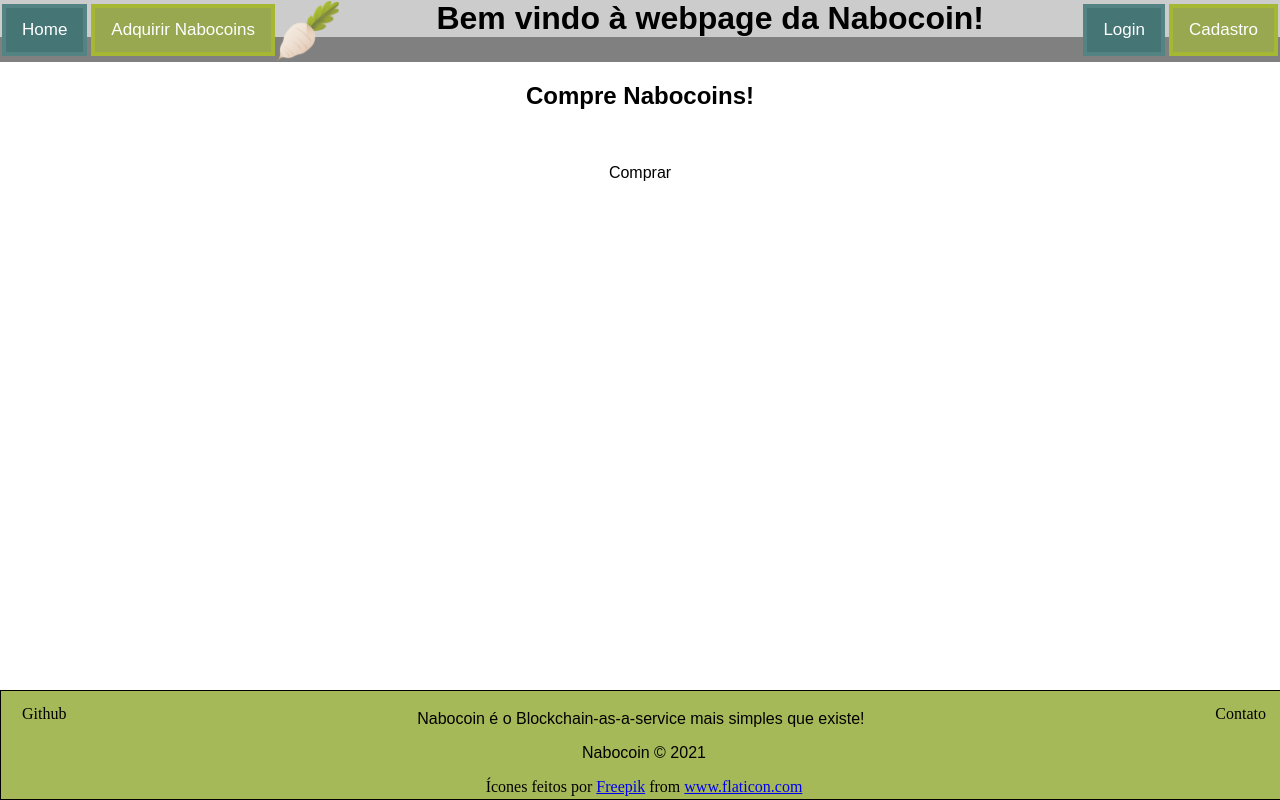
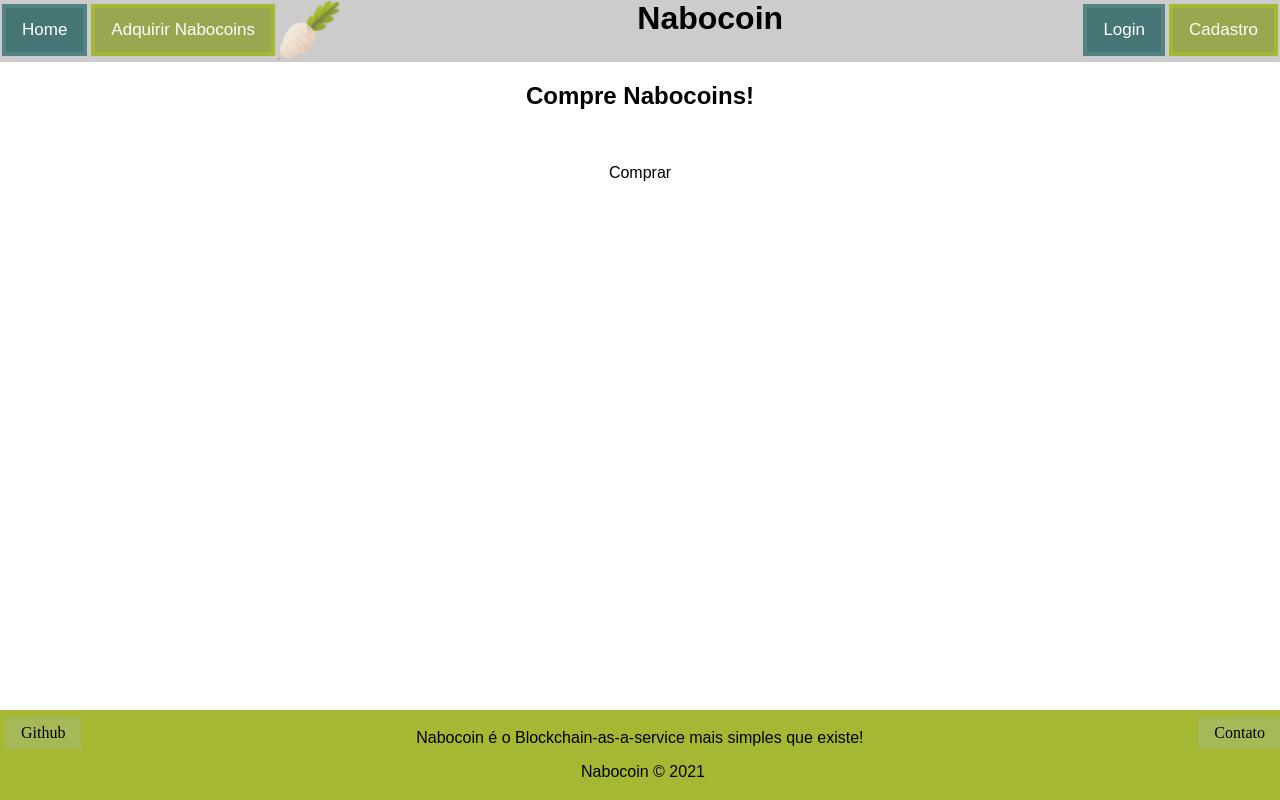
Before and after one commit to joaovillaca/NaboCoin, a Flask app: page /buy in a window 1280 px wide. Run offline with Flask 2, Linux system fonts and the light colour scheme; parts of the project's set-up code (start-up, migrations or seed data) failed here and were passed over.

Commit message:
moved css from index.html to main.css,added new page after register

```diff
--- a/application/static/main.css
+++ b/application/static/main.css
@@ -5,7 +5,7 @@ body{
 }
 
 .login-container{
-	background-color: gray;
+	background-color: #ccc;
 	text-align: center;
 	overflow: hidden;
 }
@@ -32,3 +32,58 @@ h1{
 	text-align: center;
 	margin: 0;
 }
+
+.footer {
+	text-align: center;
+	padding: 3px;
+	background-color: rgb(166,183,51);
+	color: black;
+	position:absolute;
+	bottom:0;
+	width:100%;
+	/* border: 1px solid black; */
+}
+
+.button {
+  border: none;
+  padding: 15px 32px;
+  text-align: center;
+  text-decoration: none;
+  display: inline-block;
+  font-size: 16px;
+  margin: 4px 2px;
+  cursor: pointer;
+  transition-duration: 0.2s;
+}
+
+.button1 {
+	background-color: rgb(151, 168, 80);
+	border: 4px solid rgb(166,183,51);
+}
+.button1:hover {
+	background-color: rgb(166,183,51);
+	color: white;
+	box-shadow: 0 12px 16px 0 rgba(0,0,0,0.24), 0 17px 50px 0 rgba(0,0,0,0.19);
+}
+.button2 {
+	background-color: rgb(70, 117, 117);
+	border: 4px solid rgb(83, 131, 131);
+}
+.button2:hover {
+	background-color: rgb(83, 131, 131);
+	color: white;
+	box-shadow: 0 12px 16px 0 rgba(0,0,0,0.24), 0 17px 50px 0 rgba(0,0,0,0.19);
+}
+.button3 {
+	background-color: rgb(166, 185, 88);
+	color: black;
+	padding: 7px 16px;
+	font-size: 16px;
+	margin: 4px 2px;
+}
+.button3:hover {
+	background-color: rgb(166, 185, 88);
+	color: white;
+	padding: 7px 16px;
+	font-size: 16px;
+}
--- a/application/templates/index.html
+++ b/application/templates/index.html
@@ -4,80 +4,23 @@
 	<title>NaboCoin</title>
 	<link rel="stylesheet" href="../static/main.css">
 	<link rel="shortcut icon" type="image/jpg" href="../static/img/favicon.ico"/>
-
-	<style type="text/css">
-		.footer {
-			text-align: center;
-			padding: 3px;
-			background-color: rgb(166, 185, 88);
-			color: black;
-			position:absolute;
-			bottom:0;
-			width:100%;
-			border: 1px solid black;
-		}
-
-		.button {
-		  border: none;
-		  padding: 15px 32px;
-		  text-align: center;
-		  text-decoration: none;
-		  display: inline-block;
-		  font-size: 16px;
-		  margin: 4px 2px;
-		  cursor: pointer;
-		  transition-duration: 0.2s;
-		}
-
-		.button1 {
-			background-color: rgb(151, 168, 80);
-			border: 4px solid rgb(166,183,51);
-		}
-		.button1:hover {
-			background-color: rgb(166,183,51);
-			color: white;
-			box-shadow: 0 12px 16px 0 rgba(0,0,0,0.24), 0 17px 50px 0 rgba(0,0,0,0.19);
-		}
-		.button2 {
-			background-color: rgb(70, 117, 117);
-			border: 4px solid rgb(83, 131, 131);
-		}
-		.button2:hover {
-			background-color: rgb(83, 131, 131);
-			color: white;
-			box-shadow: 0 12px 16px 0 rgba(0,0,0,0.24), 0 17px 50px 0 rgba(0,0,0,0.19);
-		}
-		.button3 {
-			background-color: rgb(166, 185, 88);
-			color: black;
-			padding: 7px 16px;
-			font-size: 16px;
-			margin: 4px 2px;
-		}
-		.button3:hover {
-			background-color: rgb(166, 185, 88);
-			color: white;
-			padding: 7px 16px;
-			font-size: 16px;
-		}
-	</style>
 	<footer class="footer">
-			<a class = "button button3 left" href="">Github</a>
-			<a class = "button button3 right" href="">Contato</a>
+			<a class = "button button3 left" href="https://github.com/zerodois-bcc/NaboCoin">Github</a>
+			<a class = "button button3 right" href="https://github.com/zerodois-bcc/NaboCoin">Contato</a>
 		<p style="font-family: Arial">Nabocoin é o Blockchain-as-a-service mais simples que existe!</p>
 		<p class="copyright" style="font-family: Arial">Nabocoin © 2021</p>
-		<div>Ícones feitos por <a href="https://www.freepik.com" title="Freepik">Freepik</a> from <a href="https://www.flaticon.com/br/" title="Flaticon">www.flaticon.com</a></div>
+		<!-- <div>Ícones feitos por <a href="https://www.freepik.com" title="Freepik">Freepik</a> from <a href="https://www.flaticon.com/br/" title="Flaticon">www.flaticon.com</a></div> -->
 		</footer>
 </head>
 <body>
-	<div class = "login-container">
-		<a style="font-family: Arial" href = "/" class = "button button2 left">Home</a>
-		<a style="font-family: Arial" href = "/buy" class = "button button1 left">Adquirir Nabocoins</a>
+	<div class = "login-container" style="font-family: Arial; text-align: center">
+		<a href = "/" class = "button button2 left">Home</a>
+		<a href = "/buy" class = "button button1 left">Adquirir Nabocoins</a>
 		<img class="left" src="static/img/icon.png" alt="Nabinho, o mascote da Nabocoin" width="62"
         height="62">
-		<a style="font-family: Arial" class="button button1 right" href = "/register">Cadastro</a>
-		<a style="font-family: Arial" class="button button2 right" href = "/login">Login</a>
-		<h1 style="font-family: Arial; text-align: center">Bem vindo à webpage da Nabocoin!</h1>
+		<a class="button button1 right" href = "/register">Cadastro</a>
+		<a class="button button2 right" href = "/login">Login</a>
+		<h1 style="text-align: center">Nabocoin</h1>
 	</div>
 	<h2 style="font-family: Arial; text-align: center">{{ message }}</h2>
 	<br>
--- a/application/templates/register.html
+++ b/application/templates/register.html
@@ -8,13 +8,13 @@
         <meta name="viewport" content="width=device-width, initial scale=1.0">
     </head>
     <body>
-        <div style="text-align: right">
-            <img src="../static/img/icon.png" width="110" height="110">
+        <div style="text-align: left">
+            <a href="/"><img style="transform: rotateY(180deg)" src="../static/img/icon.png" width="50px" height="50px"></a>
         </div>
         <div class="parent">
             <div class="container">
                 <div class="title">Nabocoin: Cadastro</div>
-                <form action="#">
+                <form action="registersubmit" method="GET">
                     <div class="user-details">
                         <div class="input-box">
                             <span class="details">Nome de usuário</span>
```
Also changed, not shown: application/pages/register.py (+18 -0 lines), application/templates/registersubmit.html (added, +21 -0 lines).
